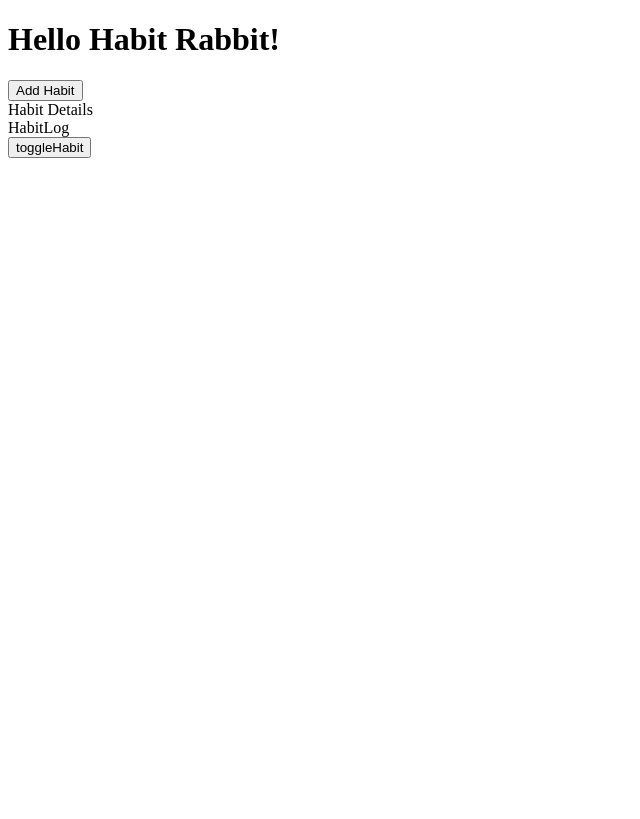
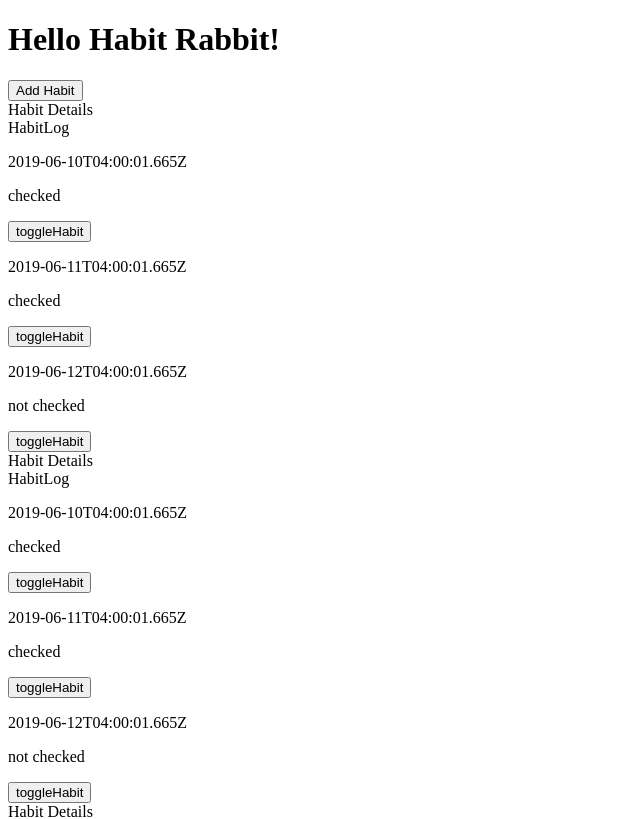
Before and after one commit to cs-eevee/habitrabbit, a React app: page / in a window 1280 px wide. Shown: the top 819 px of the page, without its empty margins (0-640 px from the left). Built offline with nearby package versions, Linux system fonts and the light colour scheme; the HTML template or start-up script is replaced by a standard one.

Commit message:
Work on redux

```diff
--- a/src/frontend/components/AppContainer.js
+++ b/src/frontend/components/AppContainer.js
@@ -25,19 +25,25 @@ class AppContainer extends Component {
   /**
    * Maps over a list of habit containers and renders user's habits
    *
-   * @param {array} habits - an array of habits
    * @return {array} list of user's habits rendered in JSX
    *
    * @example
-   * renderHabitContainers(habits)
+   * renderHabitContainers()
    */
+
+  renderHabitContainers = () => {
+    const { habits } = this.props;
+    return habits.map((habit, index) => {
+      return <HabitContainer key={index} habitIndex={index} habit={habit} />;
+    });
+  };
 
   render() {
     return (
       <div>
         <button>Add Habit</button>
         {/* <AddHabit /> */}
-        <HabitContainer />
+        {this.renderHabitContainers()}
       </div>
     );
   }
--- a/src/frontend/components/habits/HabitContainer.js
+++ b/src/frontend/components/habits/HabitContainer.js
@@ -23,11 +23,11 @@ class HabitContainer extends Component {
   }
 
   render() {
-    const { toggleHabit } = this.props;
+    const { toggleHabit, habit, habitIndex } = this.props;
     return (
       <div>
         <HabitDetails />
-        <HabitLog toggleHabit={toggleHabit} />
+        <HabitLog log={habit.log} habitIndex={habitIndex} toggleHabit={toggleHabit} />
       </div>
     );
   }
--- a/src/frontend/components/habits/HabitLog.js
+++ b/src/frontend/components/habits/HabitLog.js
@@ -12,11 +12,36 @@
 import React from 'react';
 
 const HabitLog = props => {
+  /**
+   * Maps over a list of habit containers and renders user's habits
+   *
+   * @return {array} list of user's habits rendered in JSX
+   *
+   * @example
+   * renderHabitContainers()
+   */
+
+  const renderHabitContainers = () => {
+    const { log, habitIndex } = props;
+    return log.map(({ date, checked }, logIndex) => {
+      return (
+        <div>
+          <p>{date}</p>
+          <p>{checked ? 'checked' : 'not checked'}</p>
+          <button onClick={() => toggleHabit(habitIndex, logIndex)}>toggleHabit</button>
+        </div>
+      );
+    });
+  };
+
   const { toggleHabit } = props;
+
+  console.log(props);
+
   return (
     <div>
       <div>HabitLog</div>
-      <button onClick={toggleHabit}>toggleHabit</button>
+      {renderHabitContainers()}
     </div>
   );
 };
--- a/src/frontend/components/habits/actions.js
+++ b/src/frontend/components/habits/actions.js
@@ -19,7 +19,7 @@ export const TOGGLE_HABIT = 'TOGGLE_HABIT';
  * @return {string} A good string
  *
  * @example
- * addHabit('soemthing')
+ * addHabit('something')
  */
 
 export function addHabit() {
@@ -29,9 +29,9 @@ export function addHabit() {
   };
 }
 
-export function toggleHabit() {
+export function toggleHabit(habitIndex, logIndex) {
   return {
     type: TOGGLE_HABIT,
-    payload: 'toggle habit',
+    payload: { habitIndex, logIndex },
   };
 }
--- a/src/frontend/components/habits/reducer.js
+++ b/src/frontend/components/habits/reducer.js
@@ -9,8 +9,7 @@
  * ************************************
  */
 
-import { ADD_HABIT } from './actions';
-import { TOGGLE_HABIT } from './actions';
+import { ADD_HABIT, TOGGLE_HABIT } from './actions';
 
 const bruce = {
   name: 'bruce',
@@ -57,9 +56,17 @@ export default function(state = initialState, action) {
   const { type, payload } = action;
   switch (type) {
     case ADD_HABIT:
-      return { habits: payload };
+      return { ...state, habits: payload };
     case TOGGLE_HABIT:
-      return { habits: payload };
+      const { habitIndex, logIndex } = payload;
+      const { habits } = state;
+      const habitsCopy = [...habits];
+      const habitCopy = habitsCopy[habitIndex];
+      const logCopy = Object.assign({}, habitCopy.log[logIndex]);
+      logCopy.checked = !logCopy.checked;
+      habitCopy.log[logIndex] = logCopy;
+      console.log(habitsCopy);
+      return { habits: habitsCopy, ...state };
     default:
       return state;
   }
```
